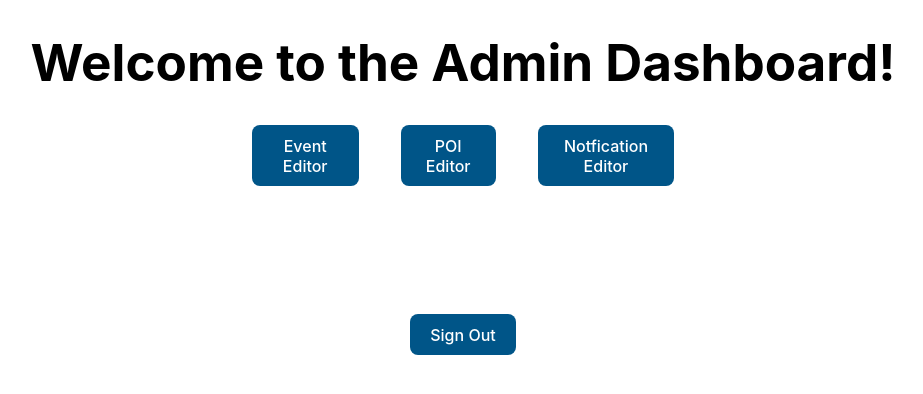
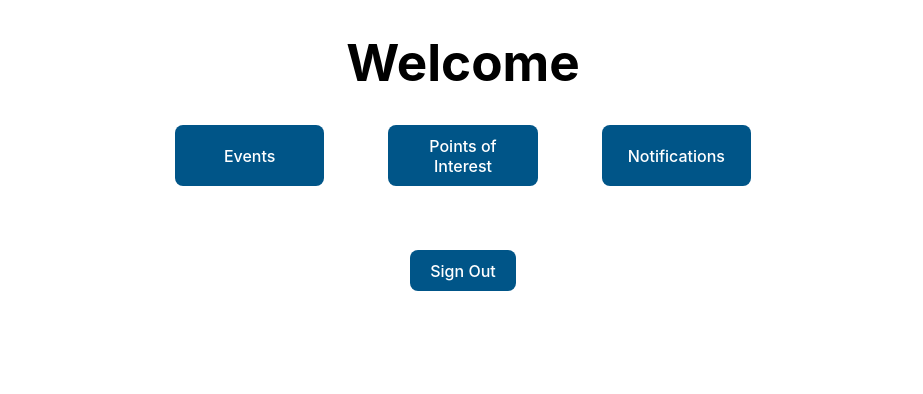
Before and after one commit to collinmyers/mypi-web-dashboard, a React (Vite) app: page /dash in a window 1280 px wide. Shown: the top 394 px of the page, without its empty margins (177-1100 px from the left). Built offline with nearby package versions, Linux system fonts and the light colour scheme; no server answers.

Commit message:
Updated dash styling and added ability to get logged in users name

```diff
--- a/src/Pages/dashboard/MainComponents/Dash.jsx
+++ b/src/Pages/dashboard/MainComponents/Dash.jsx
@@ -1,5 +1,5 @@
-import React, { useState} from "react";
-import { Account, Client } from "appwrite";
+import React, { useEffect, useState } from "react";
+import { account } from "../../../utils/AppwriteConfig";
 
 import { useNavigate } from "react-router-dom";
 import "../../../styling/DashStyling/DashStyle.css";
@@ -8,6 +8,10 @@ import "../../../styling/DashStyling/DashStyle.css";
 export default function Dashboard() {
 
     const [isSigningOut, setIsSigningOut] = useState(false);
+    const [profileInfo, setProfileInfo] = useState({
+        name: "",
+        permissions: ""
+    });
 
     const navigate = useNavigate();
 
@@ -21,20 +25,14 @@ export default function Dashboard() {
     const navigateToPOI = () => {
         navigate("/poiEditor");
     };
-    const navigateToNotifcations = () =>{
+    const navigateToNotifcations = () => {
         navigate("/notificationEditor");
     };
 
     const handleLogout = async () => {
-        if(!isSigningOut){
+        if (!isSigningOut) {
             setIsSigningOut(true);
             try {
-            const client = new Client()
-                .setEndpoint(import.meta.env.VITE_APPWRITE_ENDPOINT)
-                .setProject(import.meta.env.VITE_APPWRITE_PROJECT);
-
-            const account = new Account(client);
-
                 await account.deleteSessions("current");
 
                 navigateToLogin();
@@ -46,17 +44,26 @@ export default function Dashboard() {
 
     };
 
+    const getCurrentUser = async () => {
+        const response = await account.get();
+        setProfileInfo({ ...profileInfo, name: response.name });
+    };
+
+    useEffect(() => {
+        getCurrentUser();
+    });
+
     return (
         <div className="container">
             <div className="content">
-                <h1 className="dashTitle">Welcome to the Admin Dashboard!</h1>
+                <h1 className="dashTitle">Welcome {profileInfo.name}</h1>
                 <div className="buttonContainer">
-                    <button className="EditEventButton" onClick={navigateToEvents}> Event Editor</button>
-                    <button className="EditPOIButton"  onClick={navigateToPOI}> POI Editor </button>
-                    <button className="EditNotificationButton"  onClick={navigateToNotifcations}> Notfication Editor </button>
+                    <button className="EditEventButton" onClick={navigateToEvents}> Events</button>
+                    <button className="EditPOIButton" onClick={navigateToPOI}> Points of Interest </button>
+                    <button className="EditNotificationButton" onClick={navigateToNotifcations}> Notifications </button>
 
                 </div>
-                    <button className="SignOutButton"  color="primary" onClick={handleLogout}> Sign Out</button>
+                <button className="SignOutButton" color="primary" onClick={handleLogout}> Sign Out</button>
 
             </div>
         </div>
--- a/src/styling/DashStyling/DashStyle.css
+++ b/src/styling/DashStyling/DashStyle.css
@@ -16,35 +16,25 @@
     text-align: 'center';
 
 }
-.buttonContainer{
+
+.buttonContainer {
     display: flex;
     flex-direction: row;
     justify-content: space-between;
-
+    width: 50vw;
 }
 
-/* .dashSelection {
-    margin-bottom: 2rem;
-} */
-.EditNotificationButton{
+.EditNotificationButton,
+.EditEventButton,
+.EditPOIButton {
     background-color: #005588;
-    color:white;
-    margin-left: 5%;
+    color: white;
+    width: 25%;
+    margin: 0 5%;
+}
 
+.SignOutButton {
+    background-color: #005588;
+    color: white;
+    margin-top: 5%;
 }
-.EditEventButton{
-    background-color: #005588;
-    color:white;
-    margin-right: 5%;
-}
-.EditPOIButton{
-    background-color: #005588;
-    color:white;
-    margin-right: 5%;
-    margin-left: 5%;
-}
-.SignOutButton{
-    background-color: #005588;
-    color:white;
-    margin-top: 10%;
-}
```
Lines whose indentation alone changed are shown as unchanged.
